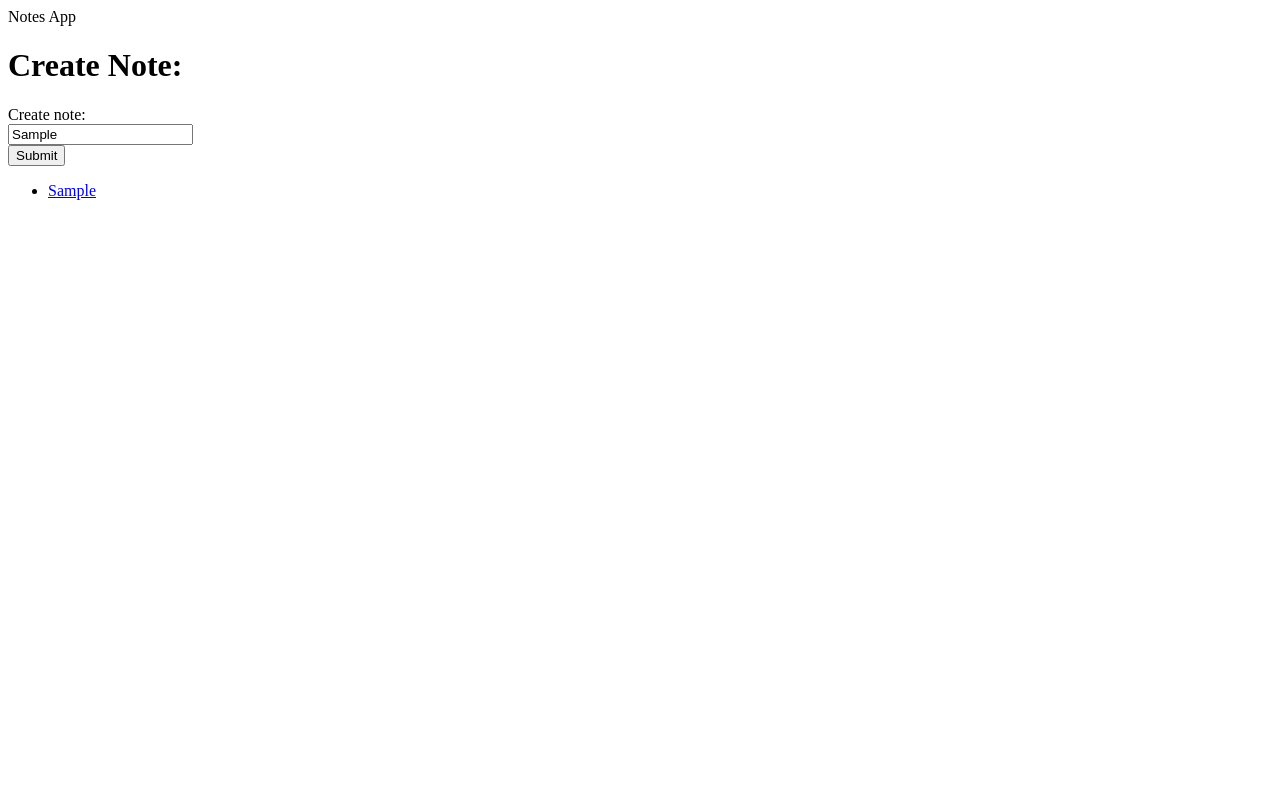
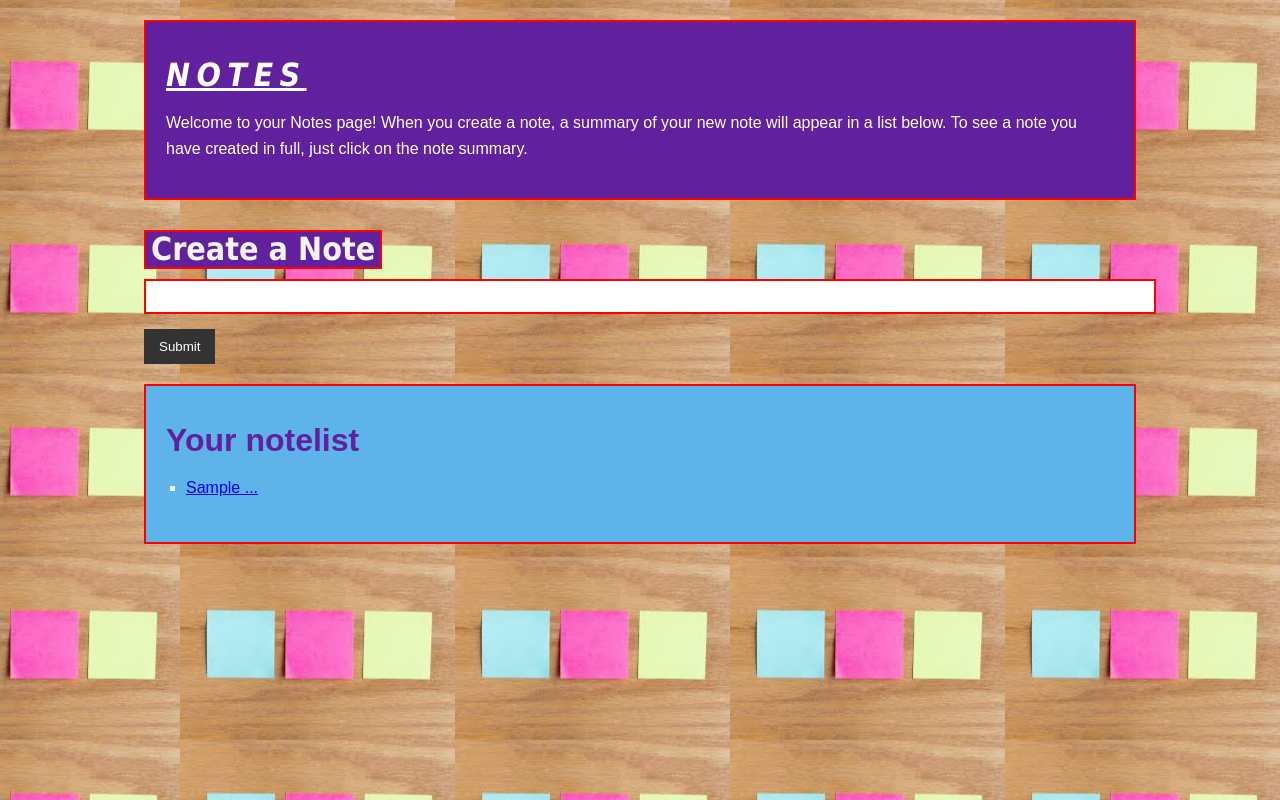
Before and after one commit to 04alexklink/JSNotesApp, a website: page index.html in a window 1280 px wide. Both pictures are taken after typing "Sample" into the empty fields and a click on the input "Submit". Drawn offline with Linux system fonts and the light colour scheme.

Commit message:
Implemented CSS. Added button single note view to return to notelist. Changed tests html output accordingly

```diff
--- /dev/null
+++ b/css/style.css
@@ -0,0 +1,84 @@
+body{
+    background-image: url('../images/sticknotes.jfif');
+    background-position: center right;
+	color:whitesmoke;
+	font-family: Arial, Helvetica, sans-serif;
+	font-size:16px;
+	font-weight:normal;
+	line-height:1.6em;
+	margin:20px;
+}
+
+.button {
+    background-color:#333;
+	color:#fff;
+	padding:10px 15px;
+    border:none;
+    margin-top: 15px;
+}
+
+.button:hover{
+	background:red;
+	color:#fff;
+}
+
+.box-1{
+    background-color:rgb(97, 32, 158);
+    color:#fff;
+    border:2px red solid;
+	padding:20px;
+	margin-top:20px;
+	margin:20px 0;
+}
+.box-1 h1{
+	font-family:Tahoma;
+	font-weight:800;
+    font-style:italic;
+    text-align:justify;
+	text-decoration:underline;
+	text-transform:uppercase;
+	letter-spacing: 0.2em;
+}
+
+.container{
+    width:80%;
+	margin:auto;
+}
+
+.note-form{
+    padding: 0px;
+}
+.note-form h1{
+    background-color:rgb(97, 32, 158);
+    font-family:Tahoma;
+    border:2px red solid;
+	padding:5px;
+    margin:10px 0;
+    float: left;
+}
+
+
+.note-form input[type="textarea"]{
+	padding:8px;
+    width:100%;
+    border:2px red solid;
+}
+
+.note-list{
+    border:2px red solid;
+	padding:20px;
+	margin-top:20px;
+	margin:20px 0;
+    background-color:rgb(95, 179, 235)
+}
+.note-list h1{
+    color:rgb(97, 32, 158);
+}
+.note-list ul{
+	padding:0;
+	padding-left:20px;
+	list-style:square;
+}
+.note-list li{
+	padding-bottom:6px;
+}
--- a/index.html
+++ b/index.html
@@ -4,23 +4,31 @@
     <meta charset="UTF-8">
     <meta name="viewport" content="width=device-width, initial-scale=1.0">
     <title>Notes App</title>
+	<link rel="stylesheet" type="text/css" href="css/style.css">
 </head>
 <body>
-  <header>Notes App</header>
-  <div>
-    <h1>Create Note:</h1>
+  <div class="container">
+    <div class="box-1">
+      <h1>Notes</h1>
+      <p> Welcome to your Notes page! When you create a note, a summary of your
+         new note will appear in a list below. To see a note you have created in full,
+        just click on the note summary. </p>
+    </div>
+  <div class=note-form>
+    <h1>Create a Note</h1>
     <form id="createnote" action="#notes/" method="post" >
-      <label for="createnote">Create note:</label><br>
       <input type="textarea" name="createnote" id="notetocreate"><br>
-      <input type="submit" value="Submit">
+      <input type="submit" class="button" value="Submit">
     </form>
   </div>
-  <div id="app"></div>
+  <div id="note-list">
+  </div>
   <script src="src/Note.js"></script>
   <script src="src/Notelist.js"></script>
   <script src="src/Notelistview.js"></script>
   <script src="src/note-controller.js"></script>
   <script src="src/single-note-view.js"></script>
   <script src="interface.js"></script>
+</div>
 </body>
 </html>
--- a/interface.js
+++ b/interface.js
@@ -1,15 +1,19 @@
   var notelist = new Notelist;
   var notecontroller = new NoteController(notelist)
-  notecontroller.displayNotes()
+
 
   window.addEventListener("hashchange", function() {
     var noteid = window.location.hash.split('#notes/')[1]
     notecontroller.displayIndividualNote(noteid)
+    document.getElementById('return-to-notelist').addEventListener('click', function(event) {
+      notecontroller.displayNotes();
+    })
   })
 
   document.getElementById('createnote').addEventListener('submit', function(event) {
     event.preventDefault();
     newnotetext = document.getElementById('notetocreate').value;
+    document.getElementById('notetocreate').value = '';
     notecontroller.addNote(newnotetext);
     notecontroller.displayNotes();
   })
--- a/src/Notelistview.js
+++ b/src/Notelistview.js
@@ -3,10 +3,10 @@ class Notelistview {
     var notelist = notelist;
     var htmllist = ``;
     notelist.returnNotes().forEach((note) => {
-      htmllist += `<li><a href='#notes/${note.viewID()}'>${note.viewContent().substring(0,20)}</a></li>`
+      htmllist += `<li><a href='#notes/${note.viewID()}'>${note.viewContent().substring(0,20)} ...</a></li>`
     })
     if(htmllist !== ``) {
-      return `<ul>${htmllist}</ul>`;
+      return `<h1>Your notelist</h1><ul>${htmllist}</ul>`;
     }
   };
 };
--- a/src/note-controller.js
+++ b/src/note-controller.js
@@ -10,17 +10,17 @@ class NoteController {
   }
 
   displayNotes() {
-    if(this._notelist.returnNotes().length >0) {
-    var app = document.getElementById('app');
-    app.innerHTML= this._notelistview.viewNotesFirst20Chars(this._notelist);
-    }
+    var noteList = document.getElementById('note-list');
+    noteList.className="note-list"
+    noteList.innerHTML= this._notelistview.viewNotesFirst20Chars(this._notelist);
   }
 
   displayIndividualNote(idofnote) {
     this._notelist.returnNotes().forEach((note) => {
       if(note.viewID() == idofnote) {
-        var app = document.getElementById('app')
-        app.innerHTML= `${this._singlenoteview.showNote(note)}`
+        var noteList = document.getElementById('note-list')
+        var html = "<button class='button' id='return-to-notelist'>Return to your notelist</button>"
+        noteList.innerHTML= `<h1>${this._singlenoteview.showNote(note)}</h1>${html}`
       }
     })
   }
--- a/src/single-note-view.js
+++ b/src/single-note-view.js
@@ -1,5 +1,5 @@
 class SingleNoteView {
   showNote(note) {
-    return `<div>${note.viewContent()}</div>`
+    return `${note.viewContent()}`
   }
 }
```
Also changed, not shown: spec/NoteListViewSpec.js (+3 -3 lines), spec/single-note-view-spec.js (+1 -1 lines), README.md, images/sticknotes.jfif (added), 1 other file.
